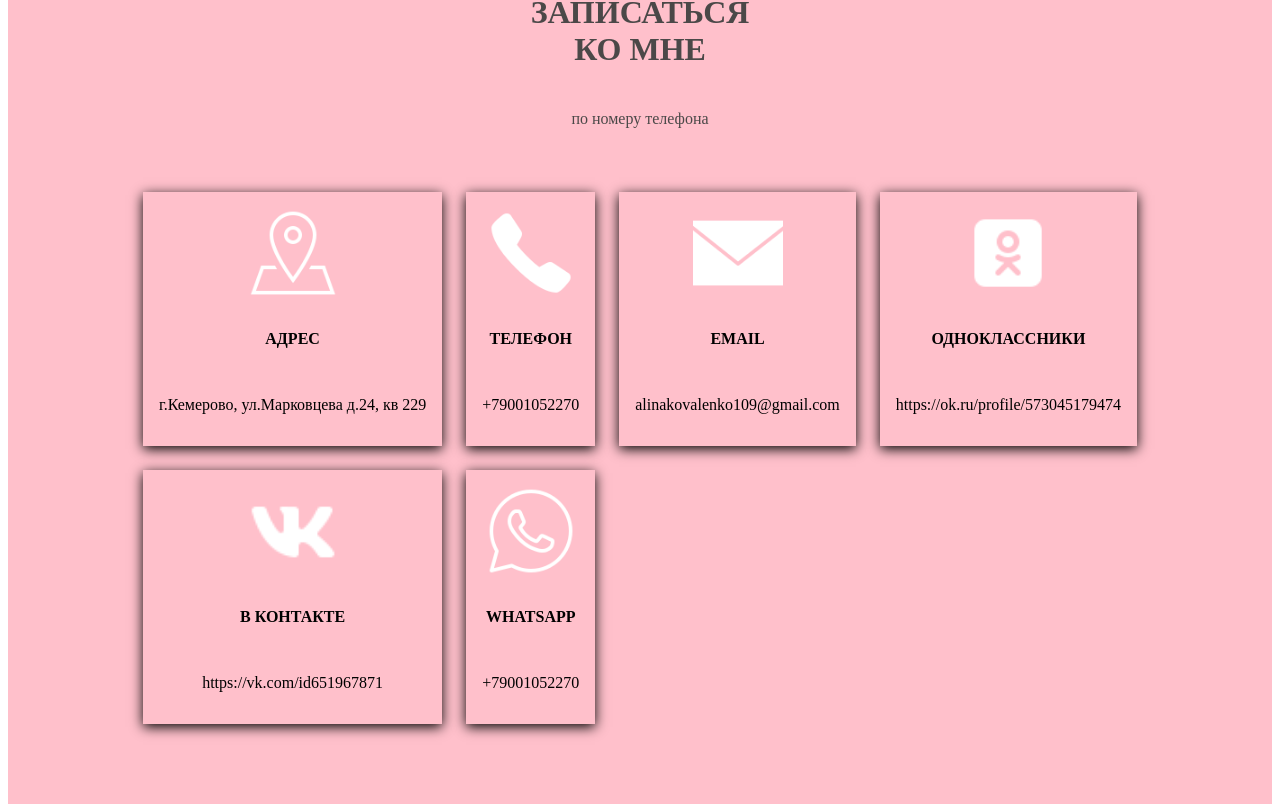
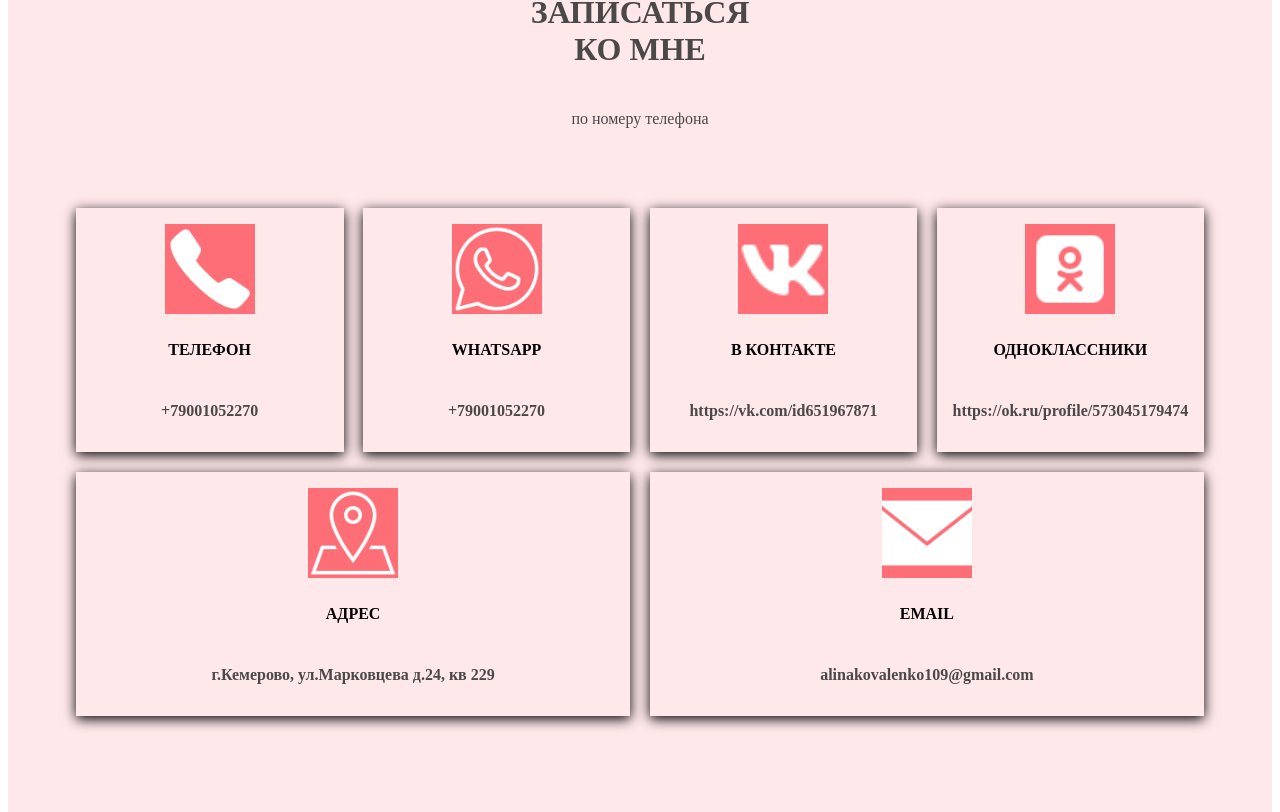
Before and after one commit to V-Kovalenko/nails, a Vue app: page / in a window 1280 px wide. Shown: the part 4689-5501 px from the top of the page. Built offline with nearby package versions, Linux system fonts and the light colour scheme; the HTML template or start-up script is replaced by a standard one.

Commit message:
fix footer

```diff
--- a/src/pages/HomePage.vue
+++ b/src/pages/HomePage.vue
@@ -132,7 +132,11 @@ const functionsForUseContacts = (it) => {
             <p>по номеру телефона</p>
           </div>
           <div class="home__footer-cards">
-            <div class="home__footer-card" v-for="item in contacts.contacts"  @click="functionsForUseContacts(item)">
+            <div :class="[
+                'home__footer-card',
+                {'home__footer-card_lg': item.title === 'адрес' || item.title === 'email'},
+                {'home__footer-card_sm': item.title !== 'адрес' && item.title !== 'email'}]"
+                 v-for="item in contacts.contacts" @click="functionsForUseContacts(item)">
               <img :src="item.url" alt="img" class="home__footer-card-img">
               <p class="home__footer-card-title">{{ item.title }}</p>
               <p class="home__footer-card-text">{{ item.text }}</p>
@@ -143,11 +147,12 @@ const functionsForUseContacts = (it) => {
     </main>
   </div>
 </template>
-
+<!--{'home__footer-card_sm': item.title === 'в контакте' && item.title === 'whatsapp'}-->
 <style scoped lang="scss">
 @import "@/assets/scss/colors.scss";
 
 .home {
+  //width: 100%;
   box-sizing: border-box;
   height: 100vh;
   /*section record start->>>*/
@@ -496,18 +501,25 @@ const functionsForUseContacts = (it) => {
 
   /*section footer start*/
   &__footer {
-    background: pink;
+    //background: pink;
+    background-color: $bg-section-about-nails;
+    display: flex;
+    justify-content: center;
+    align-items: center;
+    flex-wrap: wrap;
+    width: 100%;
 
   }
 
   &__footer-container {
+    width: 100%;
     display: grid;
     grid-auto-rows: min-content;
     align-items: center;
     justify-items: center;
     padding: 2rem 1rem 5rem 1rem;
     margin: 0 auto;
-    //width: 50%;
+    grid-auto-flow: row;
 
   }
 
@@ -529,9 +541,9 @@ const functionsForUseContacts = (it) => {
 
   &__footer-cards {
     display: grid;
-    grid-template-columns: repeat(4, max-content);
-    gap: 1.5rem;
-
+    grid-template-columns: repeat(8, 1fr);
+    gap: 1.2rem;
+    padding: 1rem;
   }
 
   &__footer-card {
@@ -540,10 +552,14 @@ const functionsForUseContacts = (it) => {
     grid-template-rows: repeat(3, max-content);
     align-items: center;
     justify-items: center;
-    gap: 1rem;
+    gap: .7rem;
     box-shadow: 0 3px 12px rgba(0, 0, 0, 1);
     padding: 1rem;
     z-index: 1;
+    grid-column: span 2;
+    box-sizing: border-box;
+    //max-width: 95%;
+
     &:hover {
       scale: 1.1;
       transform: translateY(-2rem);
@@ -552,17 +568,31 @@ const functionsForUseContacts = (it) => {
     }
   }
 
+  &__footer-card_lg {
+    grid-column: span 4;
+    //background-color: #7600e1;
+  }
+
+  &__footer-card_sm {
+    grid-column: span;
+    //background-color: yellow;
+  }
+
   &__footer-card-img {
     height: 90px;
     background-size: cover;
+    background-color: $pink-color-size-and-bg-btn;
   }
 
   &__footer-card-title {
-   text-transform: uppercase;
+    text-transform: uppercase;
     font-weight: 700;
+
   }
 
   &__footer-card-text {
+    color: $title-color;
+    font-weight: 700;
 
   }
 
--- a/src/stores/useContacts.js
+++ b/src/stores/useContacts.js
@@ -3,12 +3,12 @@ import {ref} from "vue";
 
 const useContacts = defineStore('useContacts', () => {
     const contacts = ref([
+        {url: new URL('@/assets/images/footer/telephone.png',import.meta.url), title: 'телефон', text: '+79001052270'},
+        {url: new URL('@/assets/images/footer/whatsapp.png',import.meta.url), title: 'whatsapp', text: '+79001052270'},
+        {url: new URL('@/assets/images/footer/vk.png',import.meta.url), title: 'в контакте', text: 'https://vk.com/id651967871'},
+        {url: new URL('@/assets/images/footer/ok.png',import.meta.url), title: 'одноклассники', text: 'https://ok.ru/profile/573045179474'},
         {url: new URL('@/assets/images/footer/address.png',import.meta.url), title: 'адрес', text: 'г.Кемерово, ул.Марковцева д.24, кв 229'},
-        {url: new URL('@/assets/images/footer/telephone.png',import.meta.url), title: 'телефон', text: '+79001052270'},
         {url: new URL('@/assets/images/footer/email.png',import.meta.url), title: 'email', text: 'alinakovalenko109@gmail.com'},
-        {url: new URL('@/assets/images/footer/ok.png',import.meta.url), title: 'одноклассники', text: 'https://ok.ru/profile/573045179474'},
-        {url: new URL('@/assets/images/footer/vk.png',import.meta.url), title: 'в контакте', text: 'https://vk.com/id651967871'},
-        {url: new URL('@/assets/images/footer/whatsapp.png',import.meta.url), title: 'whatsapp', text: '+79001052270'},
     ])
 
     const phoneNumber = '+79001052270' // телефон для whatsapp
```
